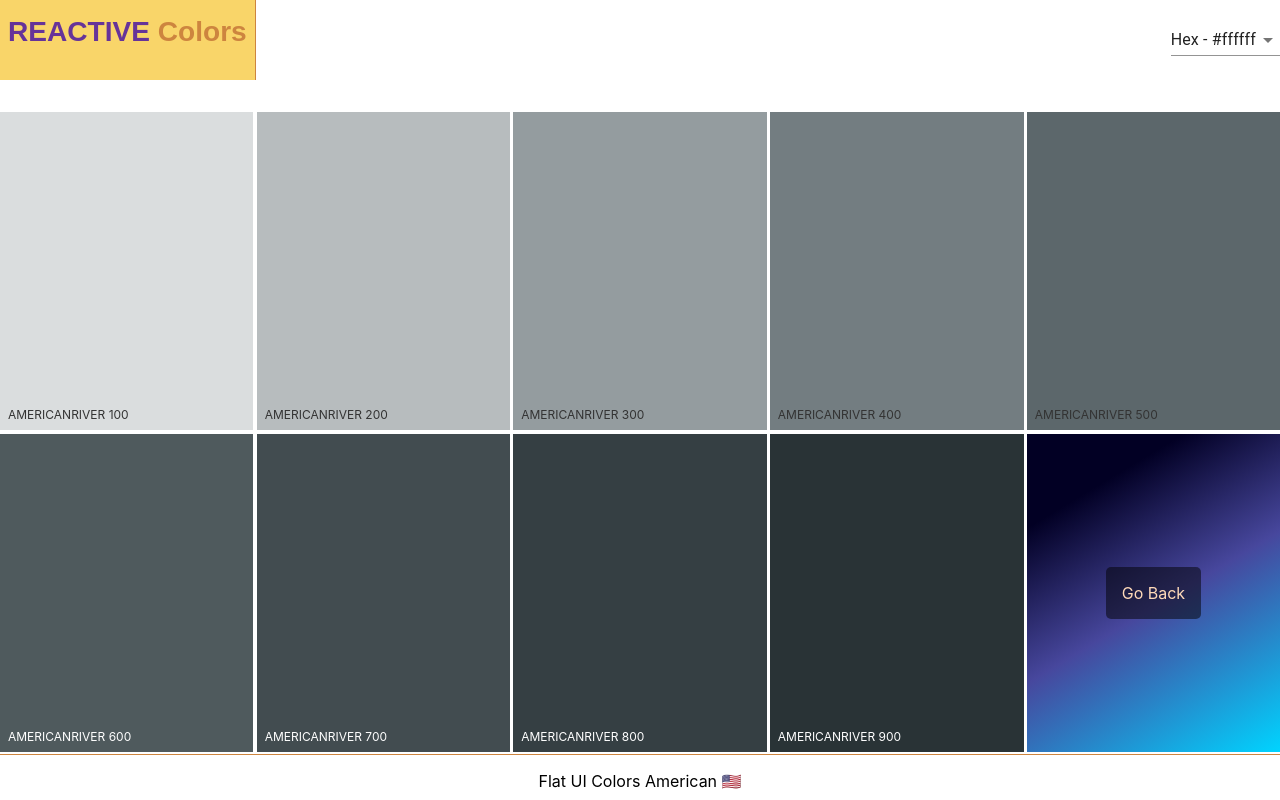
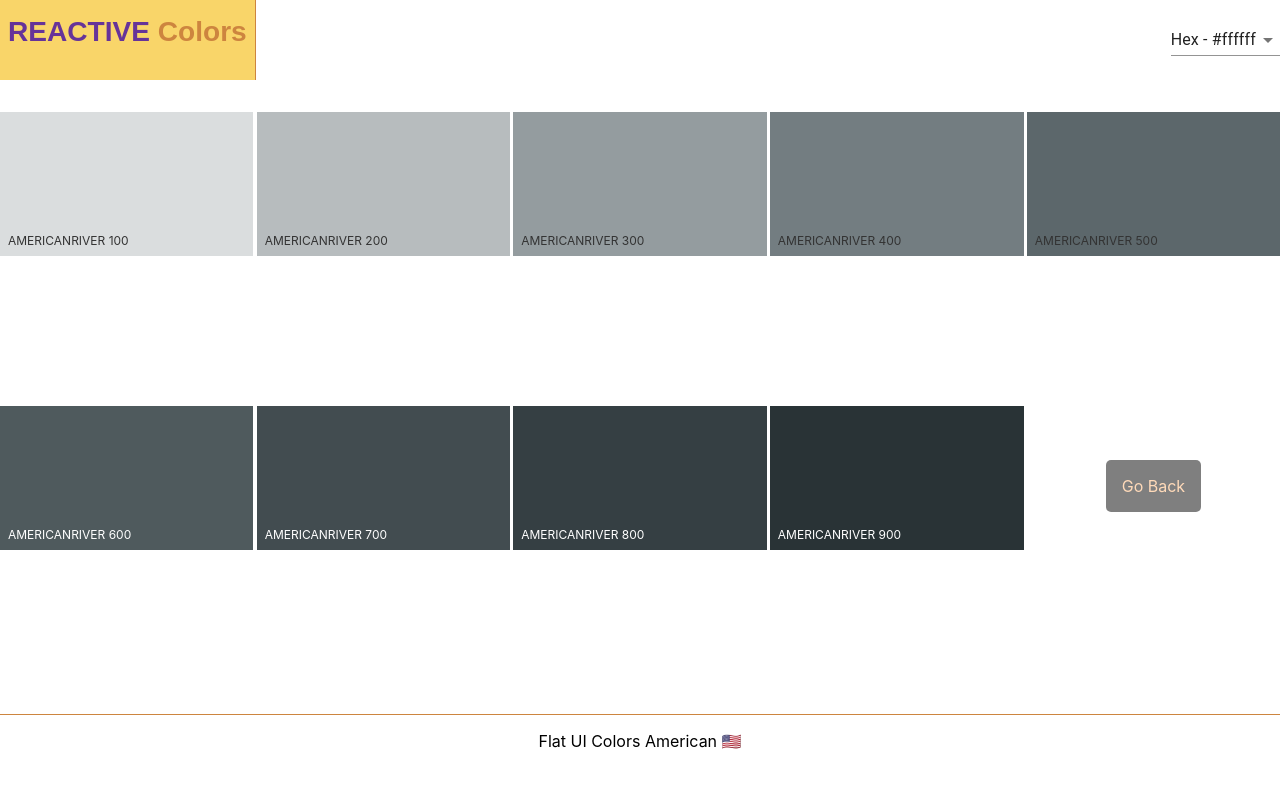
Before and after one commit to ashfaqshimer/reactive-colors, a React (Create React App) app: page /palette/flat-ui-colors-american/americanriver in a window 1280 px wide. Built offline with nearby package versions, Linux system fonts and the light colour scheme; a web font is replaced by a local one.

Commit message:
Change color box styling to use a fixed height

```diff
--- a/src/components/ColorBox/ColorBox.scss
+++ b/src/components/ColorBox/ColorBox.scss
@@ -5,6 +5,7 @@
 	text-transform: uppercase;
 	padding: 0.5rem;
 	cursor: pointer;
+	height: 8rem;
 	.more-btn {
 		text-decoration: none;
 		color: peachpuff;
--- a/src/components/Palette/Palette.scss
+++ b/src/components/Palette/Palette.scss
@@ -1,5 +1,5 @@
 .Palette {
-	height: 80vh;
+	height: 100%;
 	margin: 0 1rem;
 
 	.palette-colors {
--- a/src/components/PaletteShades/PaletteShades.scss
+++ b/src/components/PaletteShades/PaletteShades.scss
@@ -2,20 +2,16 @@
 	height: 100vh;
 	overflow: hidden;
 	.palette-colors {
-		height: 80%;
+		height: 75%;
 		display: grid;
 		grid-template-columns: repeat(5, auto);
 		grid-gap: 0.2rem;
 	}
 	.back-box {
+		height: 10rem;
 		text-align: center;
 		background: rgb(2, 0, 36);
-		background: linear-gradient(
-			149deg,
-			rgba(2, 0, 36, 1) 20%,
-			rgba(71, 71, 157, 1) 53%,
-			rgba(0, 212, 255, 1) 100%
-		);
+		background: white;
 		display: flex;
 		align-items: center;
 		justify-content: center;
```
